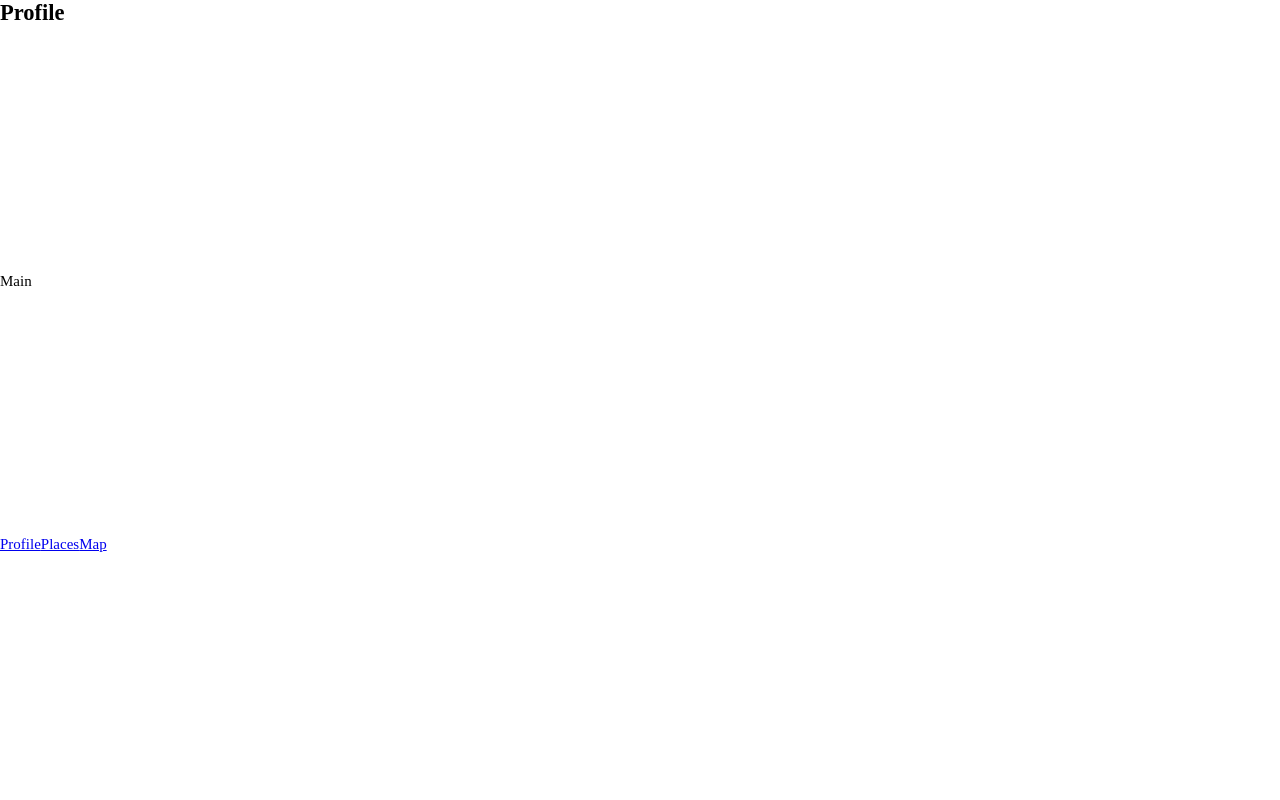
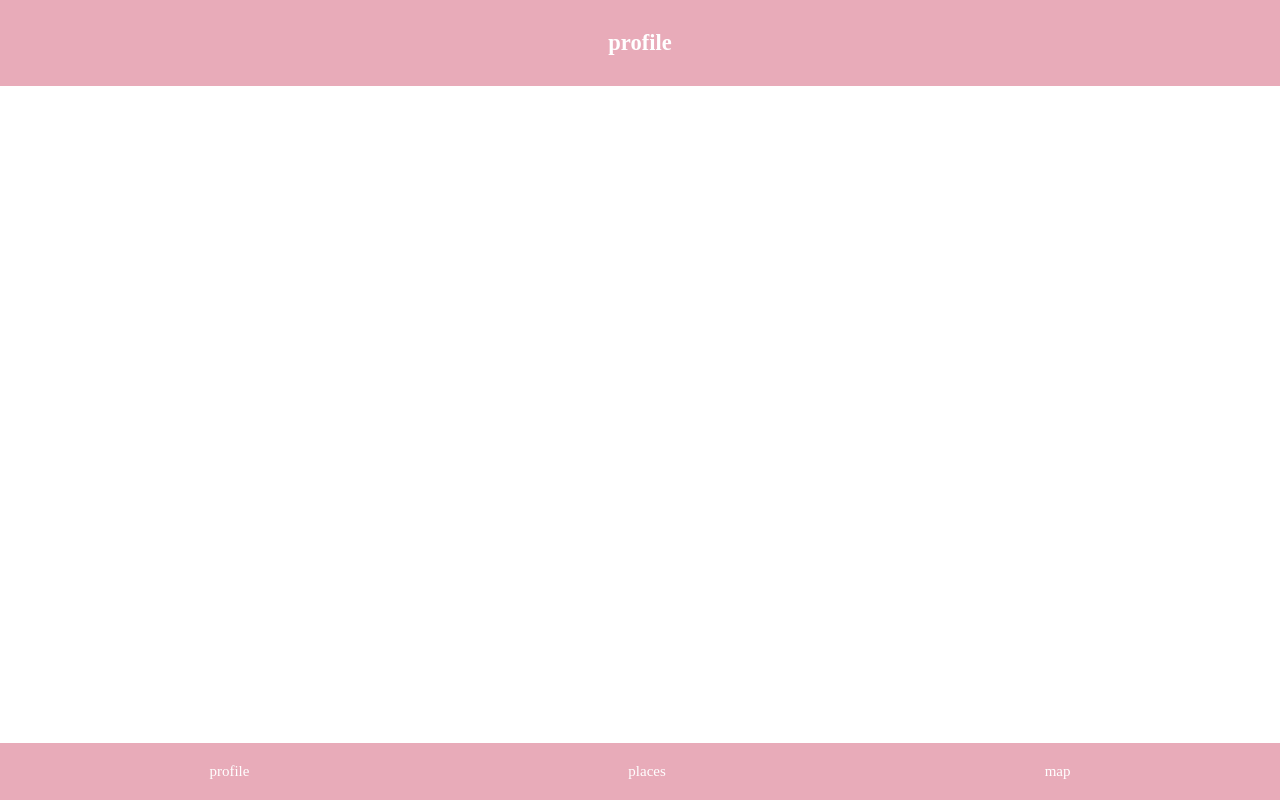
Before and after one commit to farapara/capstone-project, a React (Create React App) app: page /profile in a window 1280 px wide. Built offline with nearby package versions, Linux system fonts and the light colour scheme; a web font is replaced by a local one.

Commit message:
Add some basic css to have a fixed header and footer

```diff
--- a/src/App.css
+++ b/src/App.css
@@ -1,4 +1,41 @@
+*,
+::before,
+::after {
+  box-sizing: border-box;
+  margin: 0;
+  padding: 0;
+}
 .App {
-  display: grid;
+  text-align: center;
+  display: flex;
+  flex-direction: column;
+}
+.header {
+  position: absolute;
+  padding: 30px;
+  width: 100%;
+  background-color: #e8abb9;
+  color: #ffffff;
+}
+.main {
   height: 100vh;
+  padding: 160px;
+  overflow-y: scroll;
 }
+.footer {
+  position: fixed;
+  bottom: 0px;
+  width: 100%;
+  padding: 20px;
+  background-color: #e8abb9;
+}
+
+.nav {
+  display: flex;
+  justify-content: space-around;
+}
+
+.navlink {
+  text-decoration: none;
+  color: #ffffff;
+}
--- a/src/App.js
+++ b/src/App.js
@@ -8,6 +8,7 @@ function App() {
   return (
     <div className="App">
       <header className="header">
+        <Switch>
           <Route path="/map">
             <Map />
           </Route>
@@ -17,13 +18,20 @@ function App() {
           <Route path="/profile">
             <Profile />
           </Route>
+        </Switch>
       </header>
-      <main className="main">Main</main>
+      <main className="main"></main>
       <footer className="footer">
         <nav className="nav">
-          <NavLink to="/profile">Profile</NavLink>
-          <NavLink to="/places">Places</NavLink>
-          <NavLink to="/map">Map</NavLink>
+          <NavLink className="navlink" to="/profile">
+            profile
+          </NavLink>
+          <NavLink className="navlink" to="/places">
+            places
+          </NavLink>
+          <NavLink className="navlink" to="/map">
+            map
+          </NavLink>
         </nav>
       </footer>
     </div>
--- a/src/components/Map.js
+++ b/src/components/Map.js
@@ -1,3 +1,3 @@
 export default function Map() {
-  return <h2>Map</h2>;
+  return <h2>map</h2>;
 }
--- a/src/components/Places.js
+++ b/src/components/Places.js
@@ -1,3 +1,3 @@
 export default function Places() {
-  return <h2>Places</h2>;
+  return <h2>places</h2>;
 }
--- a/src/components/Profile.js
+++ b/src/components/Profile.js
@@ -1,3 +1,3 @@
 export default function Profile() {
-  return <h2>Profile</h2>;
+  return <h2>profile</h2>;
 }
```
Lines whose indentation alone changed are shown as unchanged.
